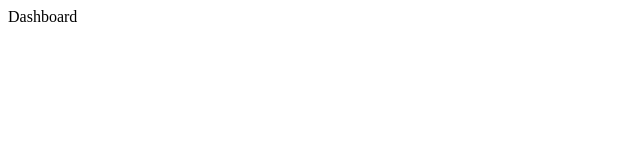
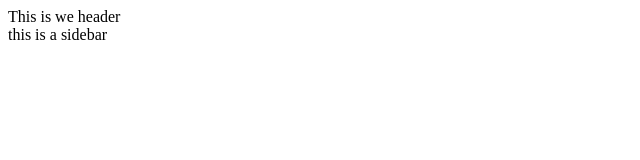
Before and after one commit to nahyoomi/TradeKeeper-Front, a React (Vite) app: page /dashboard in a window 1280 px wide. Shown: the top 160 px of the page, without its empty margins (0-640 px from the left). Built offline with nearby package versions, Linux system fonts and the light colour scheme.

Commit message:
:pencil2: Fix typos

```diff
--- a/package.json
+++ b/package.json
@@ -10,6 +10,7 @@
     "preview": "vite preview"
   },
   "dependencies": {
+    "prop-types": "^15.8.1",
     "react": "^18.2.0",
     "react-dom": "^18.2.0",
     "react-router-dom": "^6.14.1"
--- /dev/null
+++ b/src/components/Header/Header.jsx
@@ -0,0 +1,9 @@
+const Header = () => {
+  return (
+    <div>
+      This is we header
+    </div>
+  )
+}
+
+export default Header
--- a/src/components/Layout/Layout.jsx
+++ b/src/components/Layout/Layout.jsx
@@ -1,8 +1,11 @@
-import React from 'react'
+import Header from '../Header/Header'
+import Navbar from '../Navbar/Navbar'
 
 export const Layout = ({children}) => {
   return (
     <div>
+      <Header/>
+      <Navbar/>
         <main>{children}</main>
     </div>
   )
--- /dev/null
+++ b/src/components/Navbar/Navbar.jsx
@@ -0,0 +1,9 @@
+const Navbar = () => {
+  return (
+    <div>
+      this is a sidebar
+    </div>
+  )
+}
+
+export default Navbar
--- a/src/pages/Dashboard/Dashboard.jsx
+++ b/src/pages/Dashboard/Dashboard.jsx
@@ -1,7 +1,11 @@
-import React from 'react'
+
+import { Layout } from '../../components/Layout/Layout'
 
 export const Dashboard = () => {
   return (
-    <div>Dashboard</div>
+    <Layout>
+      <>
+      </>
+    </Layout>
   )
 }
```
Also changed, not shown: src/components/Header/Header.scss (added), src/components/Navbar/Navbar.scss (added), 1 other file (tests, documents, lock files or other folders).
